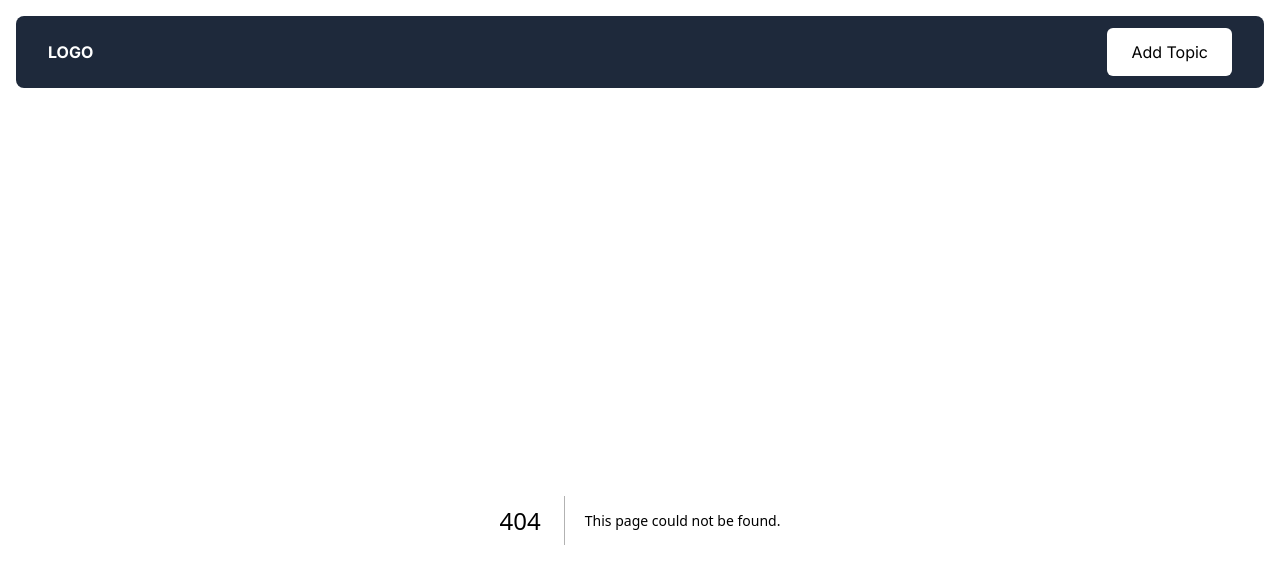
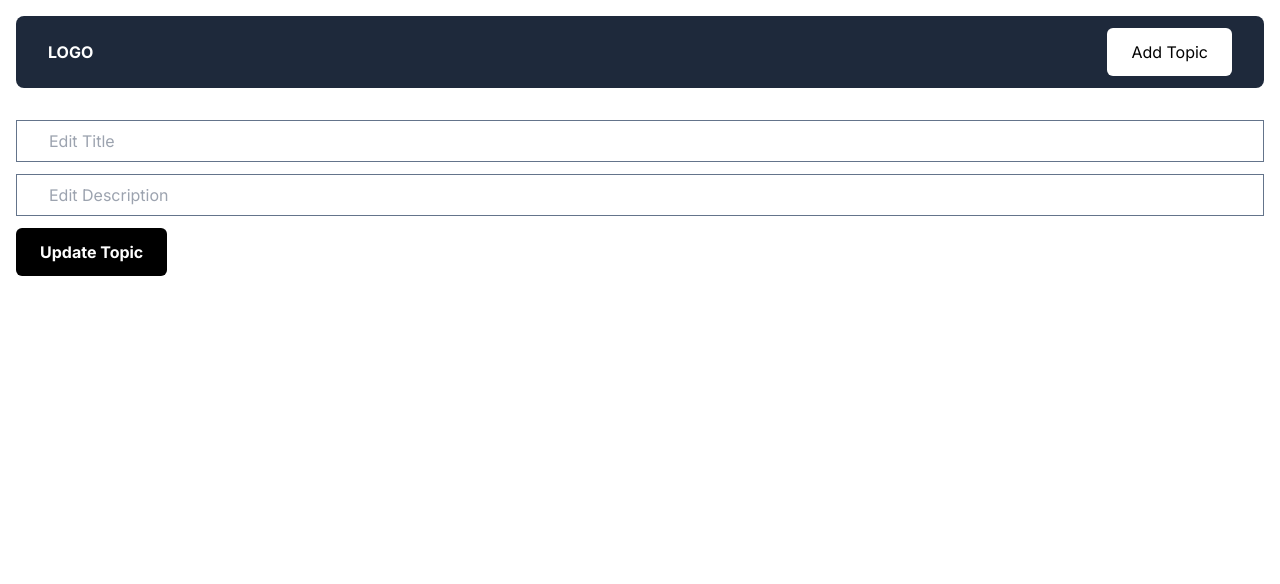
Before and after one commit to mertoztat/fullstack-blog-with-next13, a Next.js app: page /editTopic/1 in a window 1280 px wide. Before the commit this address had no page. Shown: the top 584 px of the page. Built offline with nearby package versions, Linux system fonts and the light colour scheme.

Commit message:
feat: create edit component & form

```diff
--- /dev/null
+++ b/app/editTopic/[id]/page.jsx
@@ -0,0 +1,9 @@
+import EditForm from "@/components/EditForm";
+
+export default function EditTopic() {
+  return (
+    <div>
+      <EditForm />
+    </div>
+  );
+}
--- /dev/null
+++ b/components/EditForm.jsx
@@ -0,0 +1,28 @@
+import Input from "./Input";
+
+export default function EditForm() {
+  return (
+    <form className="flex flex-col gap-3">
+      <Input
+        type="text"
+        className="border border-slate-500 px-8 py-2"
+        placeholder="Edit Title"
+        value=""
+      />
+
+      <Input
+        type="text"
+        className="border border-slate-500 px-8 py-2"
+        placeholder="Edit Description"
+        value=""
+      />
+
+      <button
+        type="submit"
+        className="bg-black font-bold text-white py-3 px-6 w-fit rounded-md"
+      >
+        Update Topic
+      </button>
+    </form>
+  );
+}
--- a/components/TopicsList.jsx
+++ b/components/TopicsList.jsx
@@ -11,9 +11,9 @@ export const TopicsList = () => {
       </div>
       <div className="flex gap-2">
         <RemoveBtn />
-        {/* <Link href={`/editTopic/${t._id}`}> */}
-        <HiPencilAlt size={24} />
-        {/* </Link> */}
+        <Link href={"/editTopic"}>
+          <HiPencilAlt size={24} />
+        </Link>
       </div>
     </div>
   );
```
